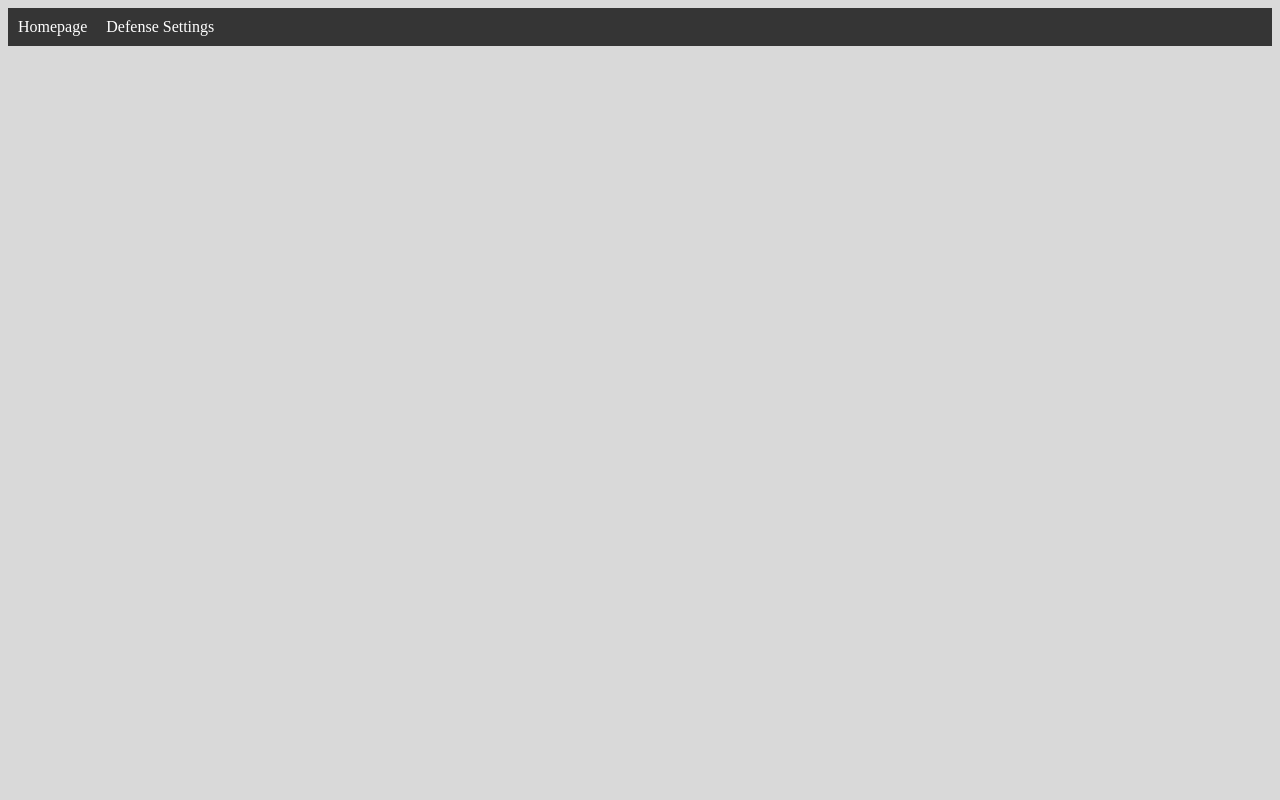
After one commit to Chlo3russell/TSE, a Flask app: template templates/base.html in a window 1280 px wide. The commit adds this page. Run offline with Flask 3, Linux system fonts and the light colour scheme; the template is opened without the code that fills it, so the values that code supplies are empty.

Commit message:
Changed some file formatting, added styling and started introducing defense file through nav abr

```diff
--- a/dashboard.py
+++ b/dashboard.py
@@ -23,7 +23,7 @@ def index():
         cursor.execute(f"SELECT * FROM {table}")
         data[table] = cursor.fetchall()
 
-    return render_template("template.html", data=data)
+    return render_template('template.html', data=data)
 
 if __name__ == "__main__":
     app.run(debug=True)
--- /dev/null
+++ b/templates/base.html
@@ -0,0 +1,18 @@
+<html lang="en">
+<head>
+    <meta charset="UTF-8">
+    <meta name="viewport" content="width=device-width, initial-scale=1.0">
+    <link rel="stylesheet" href="styles.css">
+    <title>Base</title>
+</head>
+<body>
+    <nav>
+        <a href="{{url_for('template')}}">Homepage</a>
+        <a href="{{url_for('defense')}}">Defense Settings</a>
+    </nav>
+
+    <div class="content">
+        {% block content %}{% endblock %}
+    </div>
+</body>
+</html>
--- /dev/null
+++ b/templates/styles.css
@@ -0,0 +1,37 @@
+/* Elsa's Styling */
+body {
+    background: #d9d9d9;
+}
+
+h1, h2, h3 {
+    color: #284b63;
+}
+
+nav {
+    background: #353535;
+    padding: 10px;
+}
+
+nav a {
+    color: #ffffff;
+    margin-right: 15px;
+    text-decoration: none;
+}
+
+/* Chloe's Styling */
+table {
+    width: 100%;
+    border-collapse: collapse;
+    margin-bottom: 20px;
+}
+th, td {
+    border: 1px solid #ddd;
+    padding: 8px;
+    text-align: left;
+}
+th {
+    background-color: #3c6e71;
+}
+h2 {
+    margin-top: 20px;
+}
```
Also changed, not shown: templates/defense.html (added, +8 -0 lines), templates/template.html (+4 -28 lines), database.db (added).
